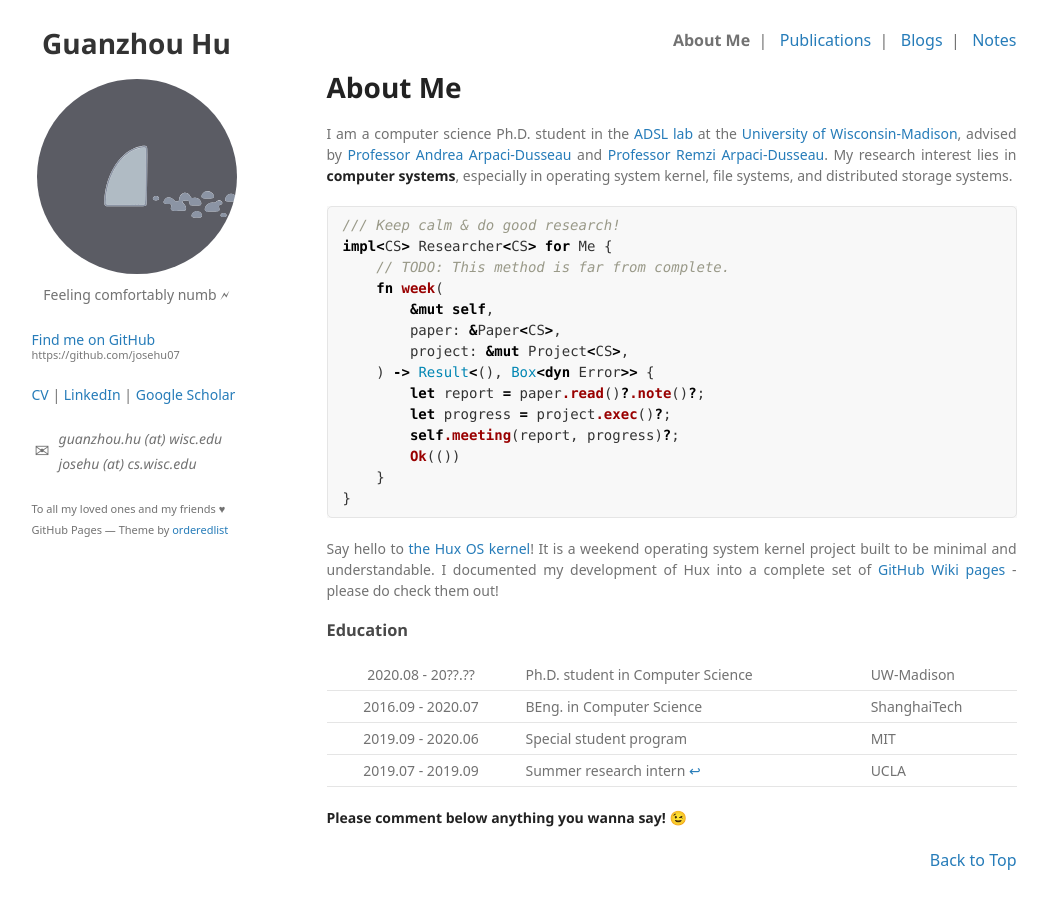
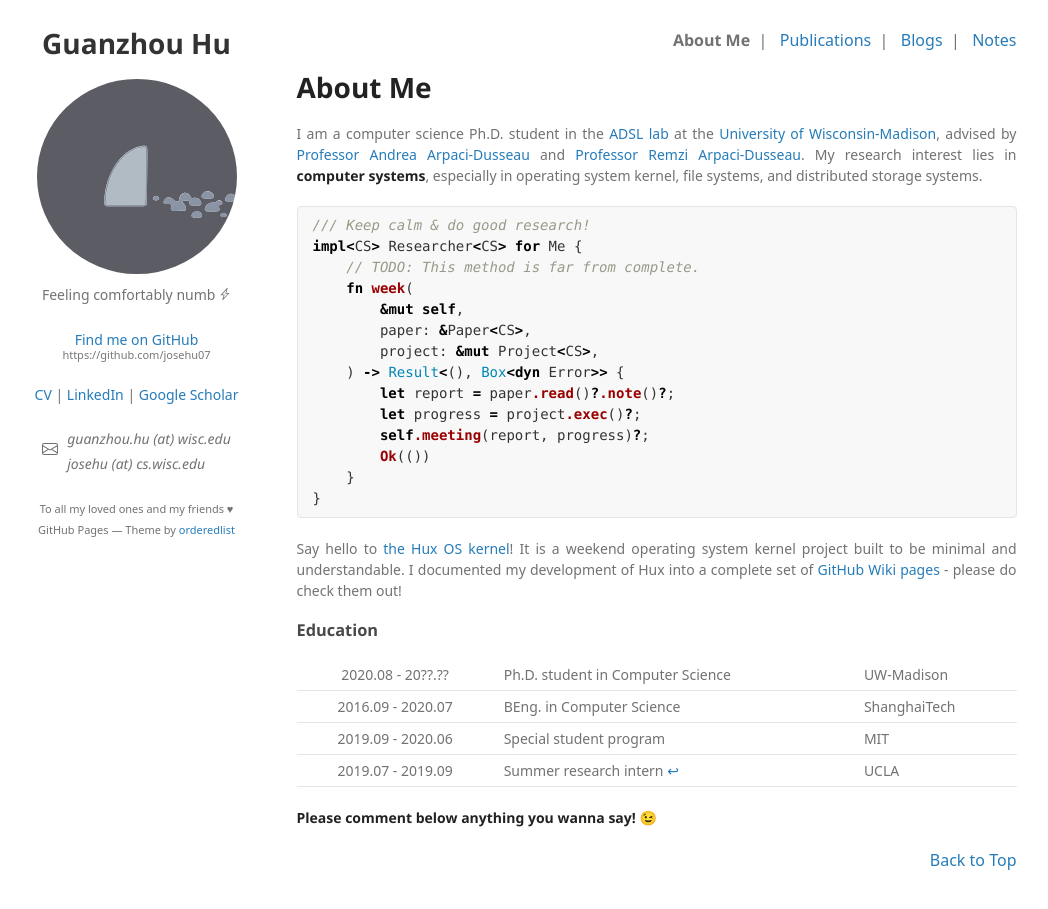
Before and after one commit to josehu07/josehu07.github.io, a Jekyll site: the page built from index.md, in a window 1280 px wide and 942 px high. Shown: the top 909 px of the window, without its empty margins (116-1164 px from the left). Built offline with Jekyll 4.4.1, drawn with Linux system fonts in a browser that asks for light colours; some web fonts are replaced; a script that is not in the unit is left out; comment, search, counter and statistics services are not loaded.

Commit message:
update header styling and icons

```diff
--- a/_config.yml
+++ b/_config.yml
@@ -4,7 +4,7 @@ plugins:
   - jekyll-feed
 
 title: Guanzhou Hu
-description: Feeling comfortably numb 🗲
+description: Feeling comfortably numb
 
 logo: /assets/img/Shark-sq.svg
 
--- a/_layouts/main.html
+++ b/_layouts/main.html
@@ -34,6 +34,9 @@
 
           <p id="site-description">
             {{ site.description | default: site.github.project_tagline }}
+            <svg xmlns="http://www.w3.org/2000/svg" width="12" height="12" fill="currentColor" class="bi bi-lightning-charge" viewBox="0 0 16 16">
+              <path d="M11.251.068a.5.5 0 0 1 .227.58L9.677 6.5H13a.5.5 0 0 1 .364.843l-8 8.5a.5.5 0 0 1-.842-.49L6.323 9.5H3a.5.5 0 0 1-.364-.843l8-8.5a.5.5 0 0 1 .615-.09zM4.157 8.5H7a.5.5 0 0 1 .478.647L6.11 13.59l5.732-6.09H9a.5.5 0 0 1-.478-.647L9.89 2.41 4.157 8.5z"/>
+            </svg>
           </p>
         </div>
 
@@ -52,7 +55,11 @@
           <p class="view">
             <table class="emailtable">
               <tr class="emailtable">
-                <td class="emailtable emailtable-icon" rowspan="2">✉</td>
+                <td class="emailtable emailtable-icon" rowspan="2">
+                  <svg xmlns="http://www.w3.org/2000/svg" width="16" height="16" fill="currentColor" class="bi bi-envelope" viewBox="0 0 16 16">
+                    <path d="M0 4a2 2 0 0 1 2-2h12a2 2 0 0 1 2 2v8a2 2 0 0 1-2 2H2a2 2 0 0 1-2-2V4Zm2-1a1 1 0 0 0-1 1v.217l7 4.2 7-4.2V4a1 1 0 0 0-1-1H2Zm13 2.383-4.708 2.825L15 11.105V5.383Zm-.034 6.876-5.64-3.471L8 9.583l-1.326-.795-5.64 3.47A1 1 0 0 0 2 13h12a1 1 0 0 0 .966-.741ZM1 11.105l4.708-2.897L1 5.383v5.722Z"/>
+                  </svg>
+                </td>
                 <td class="emailtable"><i>{{ site.email_one }}</i></td>
               </tr>
               <tr class="emailtable">
--- a/assets/css/style.scss
+++ b/assets/css/style.scss
@@ -194,7 +194,7 @@ header ul li + li + li { border-right: none; width: 89px; }
 
 header ul a strong { font-size: 14px; display: block; color: #222; }
 
-section { width: 690px; float: right; padding-bottom: 50px; }
+section { width: 720px; float: right; padding-bottom: 50px; }
 
 small { font-size: 11px; }
 
@@ -204,9 +204,13 @@ footer { text-align: left; width: 210px; float: left; position: fixed; bottom: 5
 
 #header-upper { max-width: 210px; margin-left: auto; margin-right: auto; }
 
-#header-lower { max-width: 210px; margin-left: auto; margin-right: auto; }
+#header-lower { max-width: 210px; margin-left: auto; margin-right: auto; text-align: center; }
 
-#header-bottom { max-width: 210px; margin-left: auto; margin-right: auto; }
+#header-lower p.view { text-align: center; }
+
+table.emailtable { margin-left: auto; margin-right: auto; }
+
+#header-bottom { max-width: 210px; margin-left: auto; margin-right: auto; text-align: center; }
 
 #site-title-box { text-align: center; }
 
```
Also changed, not shown: assets/img/envelope.svg (added), assets/img/lightning.svg (added).
